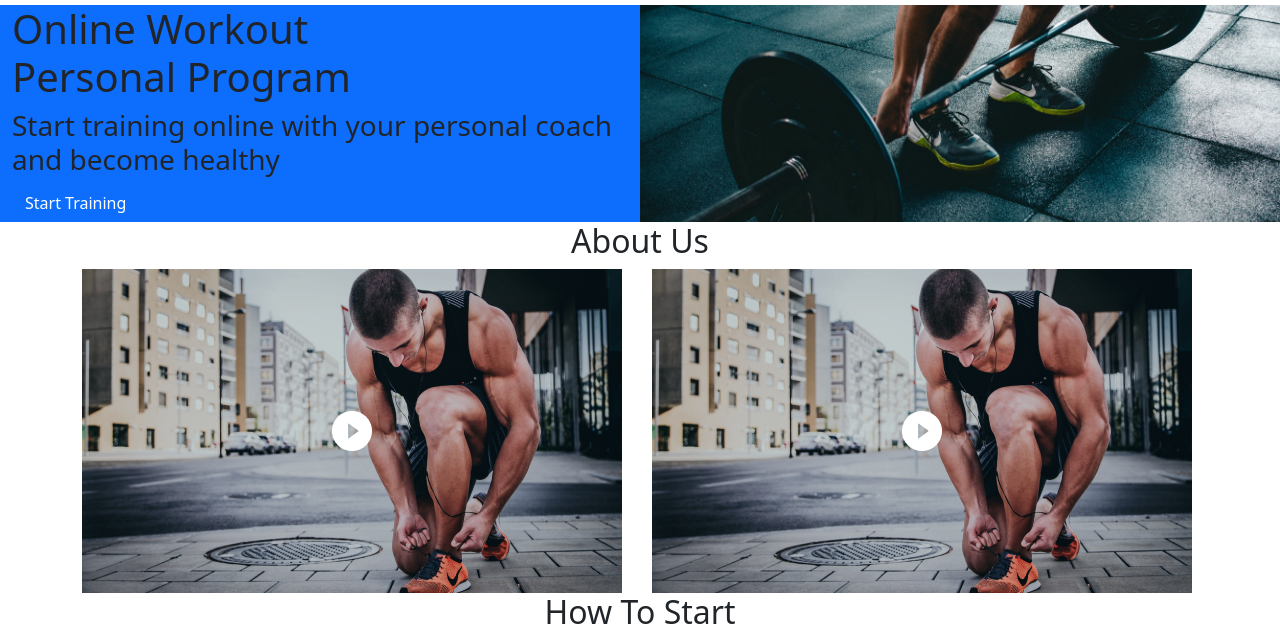
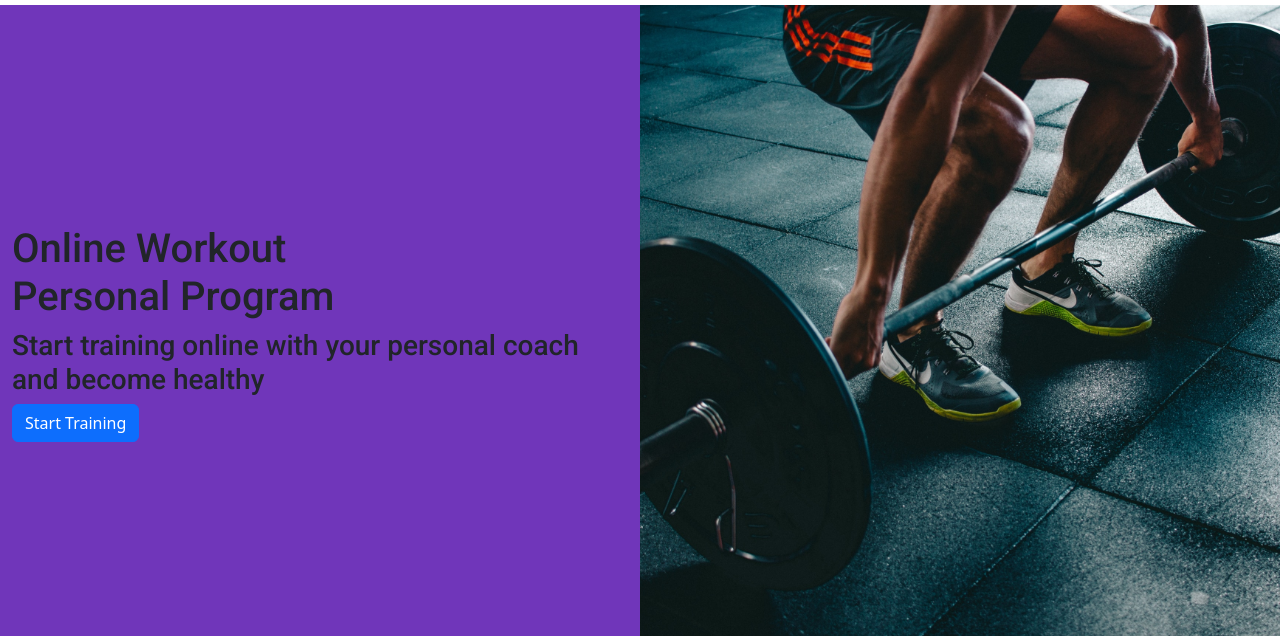
Before and after one commit to NouriHicham/EX2Bootstrap_NouriChahidHicham, a website built with Vite: page index.html in a window 1280 px wide. Shown: the part 51-687 px from the top of the page. Built offline with nearby package versions, Linux system fonts and the light colour scheme.

Commit message:
estilo primer section

```diff
--- a/index.html
+++ b/index.html
@@ -4,6 +4,9 @@
    <meta charset="UTF-8">
    <meta name="viewport" content="width=device-width, initial-scale=1.0">
    <title>Document</title>
+   <link rel="preconnect" href="https://fonts.googleapis.com">
+   <link rel="preconnect" href="https://fonts.gstatic.com" crossorigin>
+   <link href="https://fonts.googleapis.com/css2?family=Roboto:ital,wght@0,100;0,300;0,400;0,500;0,700;0,900;1,100;1,300;1,400;1,500;1,700;1,900&display=swap" rel="stylesheet">
    <link rel="stylesheet" href="styles/custom.css">
 </head>
 <body>
@@ -49,7 +52,7 @@
       <section class="container-fluid bg-primary">
          <div class="">
             <div class="row">
-               <div class="col-6">
+               <div class="col-6 titulo">
                   <h1>Online Workout <br>Personal Program</h1>
                   <h3>Start training online with your personal coach and become healthy</h3>
                   <button type="button" class="btn btn-primary">Start Training</button>
--- a/styles/custom.scss
+++ b/styles/custom.scss
@@ -4,8 +4,18 @@
 //variable que uso
 $bg-purple: #7036BA;
 
+h1, h2, h3, h4, h5 ,h6{
+   font-family: "Roboto", sans-serif;
+}
+
 section{
    &.bg-primary{
-      background-color: $bg-purple;
+      background-color: $bg-purple !important;
+   }
+   .titulo{
+      margin: 220px 0;
+      @media all and (min-width: 1500px) {
+         padding-left: 750px;
+      }
    }
 }
```
Also changed, not shown: styles/custom.css, 1 other file.
